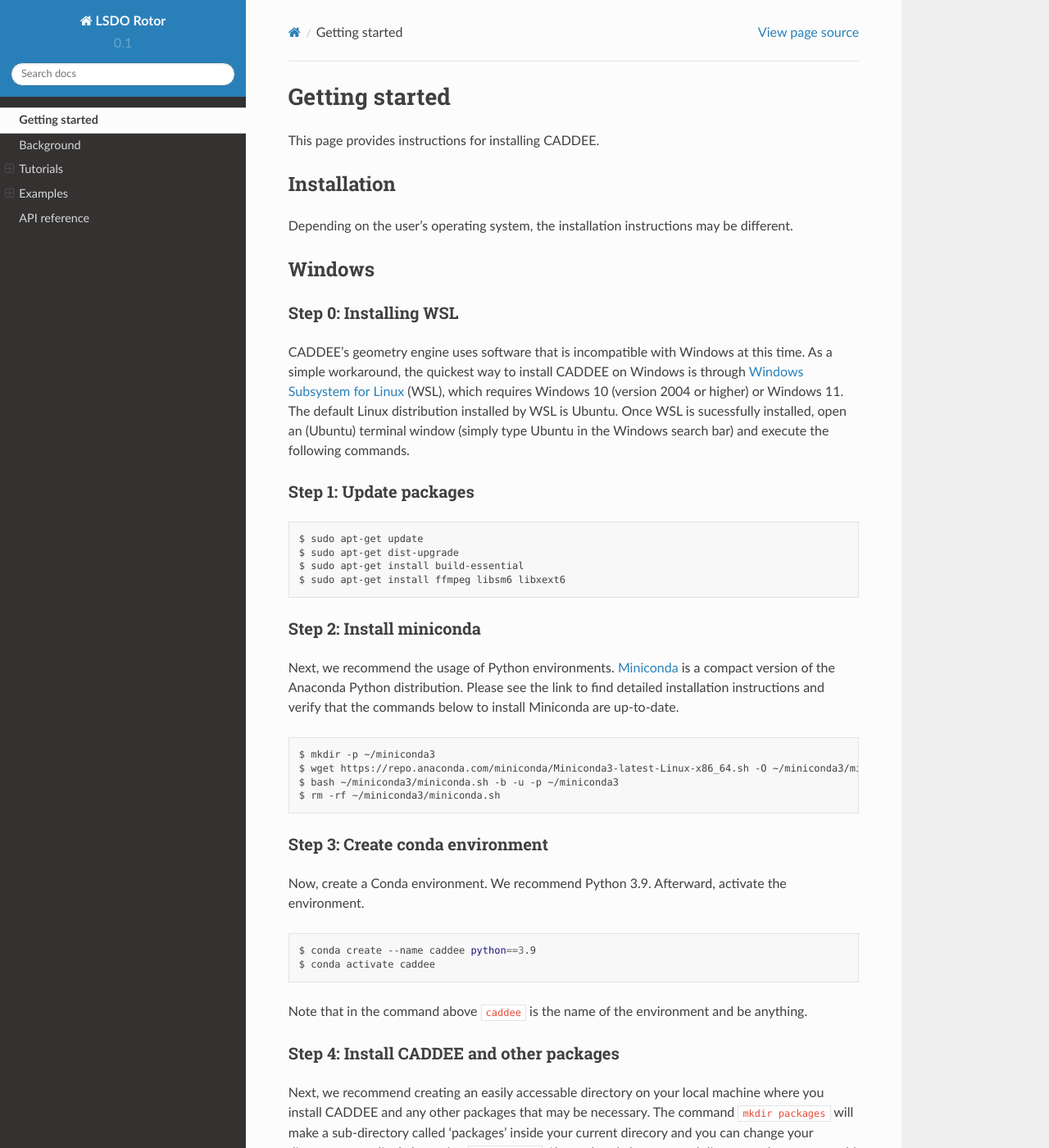
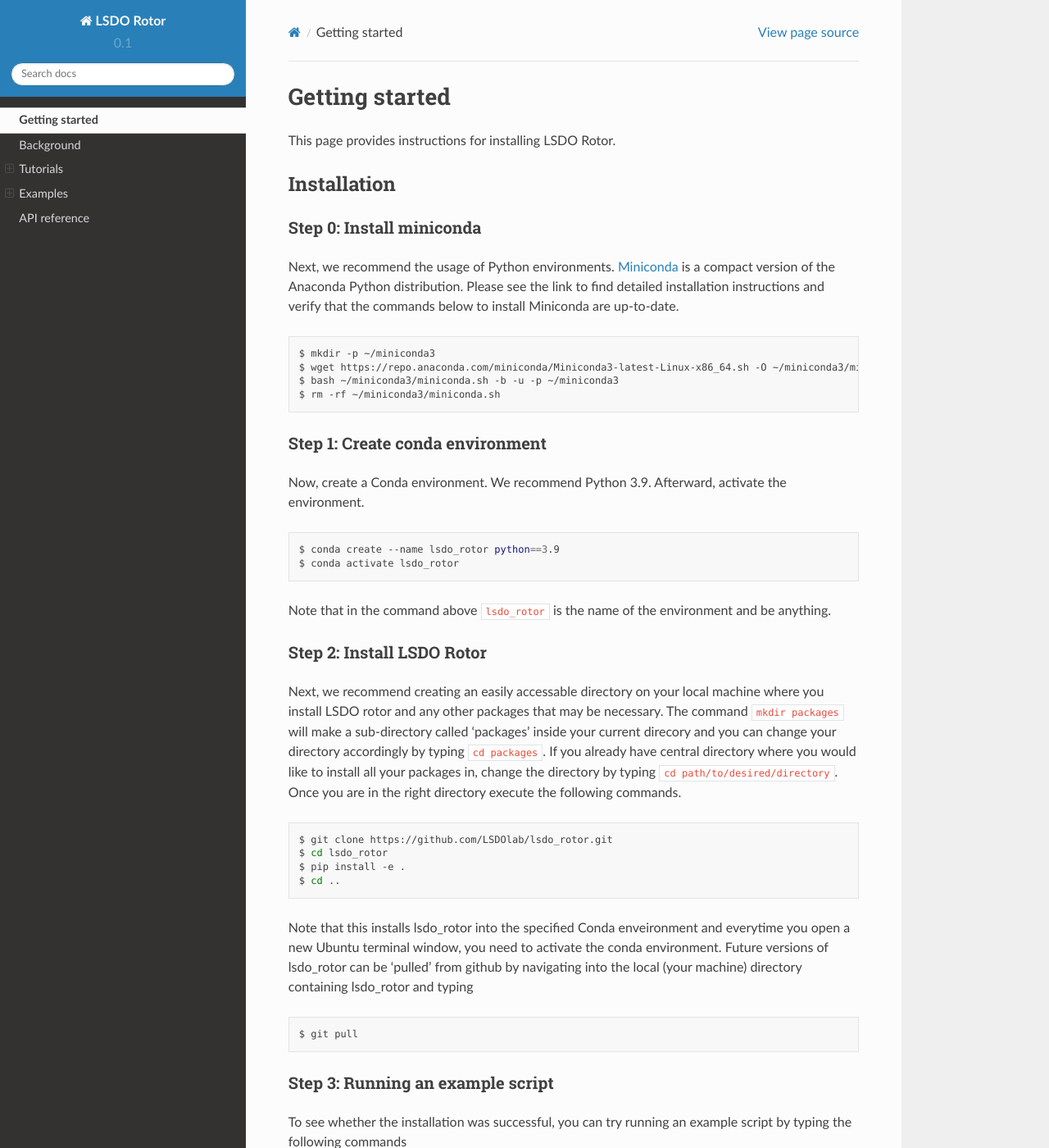
Before and after one commit to LSDOlab/lsdo_rotor, a Sphinx documentation site: the page built from docs/src/getting_started.md, in a window 1280 px wide and 1400 px high. Shown: the whole window at 82% size. Built offline with Sphinx 7.4.7 and the Read the Docs theme 2.0.0, drawn with Linux system fonts in a browser that asks for light colours; pages that are not in the unit, such as notebooks, are missing from menus; some of the changed text lies outside the part shown.

Commit message:
update installation instructions

````diff
--- a/docs/src/getting_started.md
+++ b/docs/src/getting_started.md
@@ -1,25 +1,11 @@
 # Getting started
-This page provides instructions for installing CADDEE.
+This page provides instructions for installing LSDO Rotor.
 
 ## Installation
 
-Depending on the user's operating system, the installation instructions may be different.
 
-## Windows
 
-### Step 0: Installing WSL
-CADDEE's geometry engine uses software that is incompatible with Windows at this time. As a simple workaround, the quickest way to install CADDEE on Windows is through [Windows Subsystem for Linux](https://learn.microsoft.com/en-us/windows/wsl/install) (WSL), which requires Windows 10 (version 2004 or higher) or Windows 11. The default Linux distribution installed by WSL is Ubuntu.
-Once WSL is sucessfully installed, open an (Ubuntu) terminal window (simply type Ubuntu in the Windows search bar) and execute the following commands.
-
-### Step 1: Update packages
-```sh
-$ sudo apt-get update
-$ sudo apt-get dist-upgrade
-$ sudo apt-get install build-essential
-$ sudo apt-get install ffmpeg libsm6 libxext6
-```
-
-### Step 2: Install miniconda
+### Step 0: Install miniconda
 Next, we recommend the usage of Python environments. [Miniconda](https://docs.conda.io/projects/miniconda/en/latest/) is a compact version of the Anaconda Python distribution. Please see the link to find detailed installation instructions and verify that the commands below to install Miniconda are up-to-date.
 
 ```sh
@@ -29,57 +15,18 @@
 $ rm -rf ~/miniconda3/miniconda.sh
 ```
 
-### Step 3: Create conda environment
+### Step 1: Create conda environment
 Now, create a Conda environment. We recommend Python 3.9. Afterward, activate the environment.
 
 ```sh
-$ conda create --name caddee python==3.9
-$ conda activate caddee
+$ conda create --name lsdo_rotor python==3.9
+$ conda activate lsdo_rotor
 ```
 
-Note that in the command above `caddee` is the name of the environment and be anything.
+Note that in the command above `lsdo_rotor` is the name of the environment and be anything.
 
-### Step 4: Install CADDEE and other packages
-Next, we recommend creating an easily accessable directory on your local machine where you install CADDEE and any other packages that may be necessary. The command  `mkdir packages` will make a sub-directory called 'packages' inside your current direcory and you can change your directory accordingly by typing `cd packages`. If you already have central directory where you would like to install all your packages in, change the directory by typing `cd path/to/desired/directory`. Once you are in the right directory execute the following commands.
-
-```sh
-$ git clone https://github.com/LSDOlab/caddee_new.git
-$ cd caddee
-$ pip install -e .
-$ cd ..
-```
-
-Note that this installs CADDEE into the specified Conda enveironment and everytime you open a new Ubuntu terminal window, you need to activate the conda environment. Future versions of CADDEE can be 'pulled' from github by typing
-
-```sh
-$ git pull
-```
-
-While most packages needed to run CADDEE will be installed automatically, there are a number of packages that you may need for certain (physics-based) simulations. We recommend the following packages to be installed additionally:
-
-#### Geometry engine lsdo_geo:
-This package is needed for any analysis that involves a central geometry or changes to it.
-
-```sh
-$ git clone https://github.com/LSDOlab/lsdo_geo.git
-$ cd lsdo_geo
-$ pip install -e .
-$ cd ..
-```
-
-#### Vortex-based Aerodynamic Solver Toolkit (VAST):
-This package is needed to perform pyhsics-based aerodynamic analysis using vortex theory via the steady or unsteady vortex-lattice methd (VLM)
-
-```sh
-$ cd ..
-$ git clone https://github.com/jiy352/VAST.git
-$ cd VAST
-$ pip install -e .
-$ cd ..
-```
-
-#### lsdo_rotor:
-This package is needed to perform rotor aerodynamic analysis through blade element momentum (BEM) theory and steady-state dynamic inflow solver (Pitt--Peters).
+### Step 2: Install LSDO Rotor
+Next, we recommend creating an easily accessable directory on your local machine where you install LSDO rotor and any other packages that may be necessary. The command  `mkdir packages` will make a sub-directory called 'packages' inside your current direcory and you can change your directory accordingly by typing `cd packages`. If you already have central directory where you would like to install all your packages in, change the directory by typing `cd path/to/desired/directory`. Once you are in the right directory execute the following commands.
 
 ```sh
 $ git clone https://github.com/LSDOlab/lsdo_rotor.git
@@ -88,25 +35,16 @@
 $ cd ..
 ```
 
-#### Aframe:
-This package is needed for 1-D beam structural analysis
+Note that this installs lsdo_rotor into the specified Conda enveironment and everytime you open a new Ubuntu terminal window, you need to activate the conda environment. Future versions of lsdo_rotor can be 'pulled' from github by navigating into the local (your machine) directory containing lsdo_rotor and typing
 
 ```sh
-$ git clone https://github.com/LSDOlab/aframe.git
-$ cd aframe
-$ pip install -e .
-$ cd ..
+$ git pull
 ```
 
-## Ubuntu
-The installation instructions for Ubuntu are the same from <u>step 1 onward</u>.
-
-## MacOS
-The installation instructions for MacOS are the same from <u> step 2 onward</u>. It is important to note that the commands for installing miniconda are slightly different to taken into account the correct operating system.
+### Step 3: Running an example script
+To see whether the installation was successful, you can try running an example script by typing the following commands
 
 ```sh
-mkdir -p ~/miniconda3
-curl https://repo.anaconda.com/miniconda/Miniconda3-latest-MacOSX-arm64.sh -o ~/miniconda3/miniconda.sh
-bash ~/miniconda3/miniconda.sh -b -u -p ~/miniconda3
-rm -rf ~/miniconda3/miniconda.sh
+$ cd examples
+$ python ex_BEM_rotor_optimization.py
 ```
````
